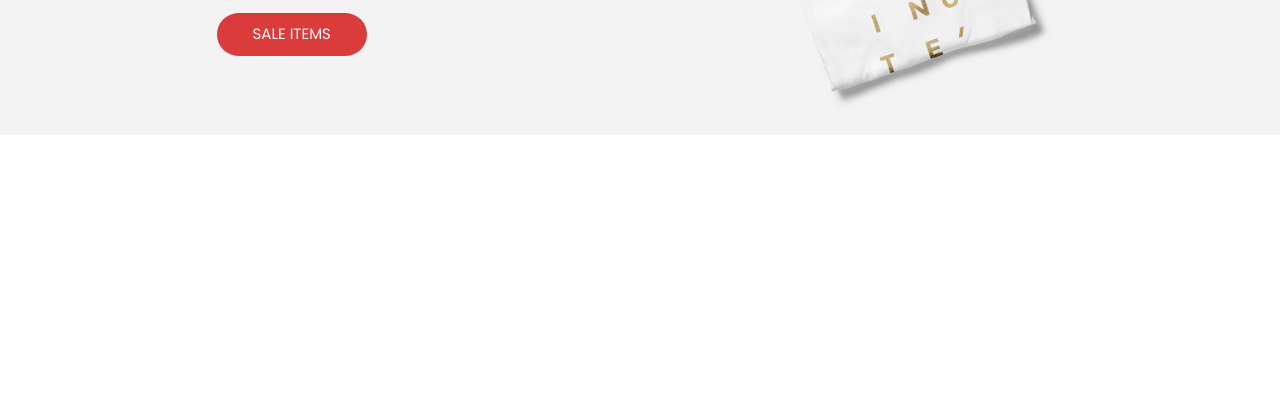
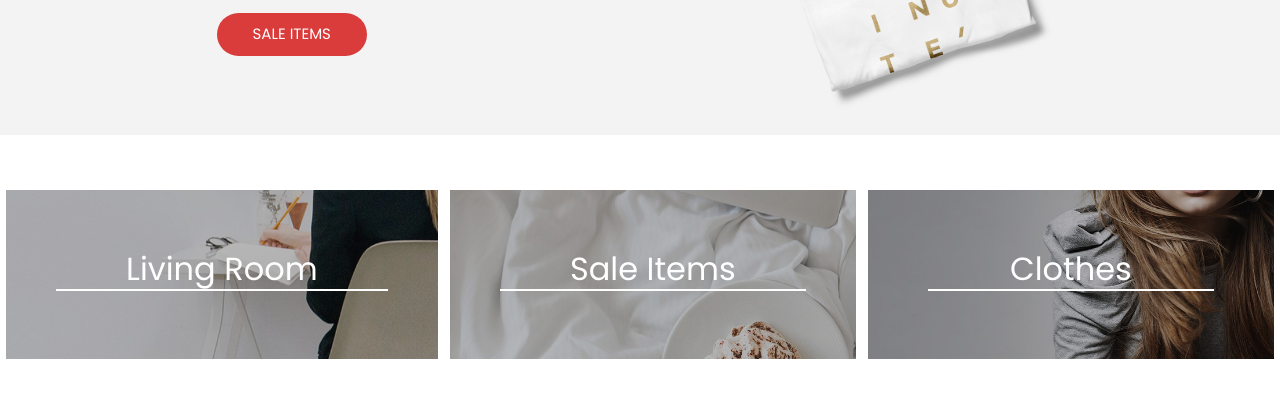
Before and after one commit to laurie2020/cs17_emporium_js_laurie, a plain HTML site: page index.html in a window 1280 px wide. Shown: the part 482-880 px from the top of the page. Before the commit the page ends 800 px from the top, so only its background shows below. Drawn offline with nearby package versions, Linux system fonts and the light colour scheme.

Commit message:
section categories

```diff
--- a/index.html
+++ b/index.html
@@ -110,7 +110,7 @@
     <!-- intro -->
     <section id="intro" class="d-flex justify-content-center">
         <div id="intro-text">
-            <h1>Shop at</h1>
+            <h2>Shop at</h2>
             <img src="./public/img/logo.png" alt="" id="logo">
             <p>A wonderful serenity has taken possession of my my entire soul, like these sweet mornings of spring which I enjoy with my.</p>
             <button class="rounded-pill">SALE ITEMS</button>
@@ -118,6 +118,19 @@
         <img src="./public/img/slider-1.jpg" alt="" class="img-fluid">
     </section>
     <!-- fin intro -->
+    <!-- categories -->
+    <section id="categories">
+        <div id="first">
+            <h2>Living Room</h2>
+        </div>
+        <div id="second">
+            <h2>Sale Items</h2>
+        </div>
+        <div id="third">
+            <h2>Clothes</h2>
+        </div>
+    </section>
+    <!-- fin categories -->
     <!-- bootstrap -->
     <script src="./node_modules/bootstrap/dist/js/bootstrap.js"></script>
     <!-- js -->
--- /dev/null
+++ b/src/sass/_categories.sass
@@ -0,0 +1,34 @@
+#first
+    background-image: url(../../public/img/services/service-1.jpg)
+    background-position: right
+    background-size: cover
+    background-repeat: no-repeat
+    padding: 60px 50px
+    margin: 5px
+    min-width: 406px
+#second
+    background-image: url(../../public/img/services/service-2.jpg)
+    background-position: right
+    background-size: cover
+    background-repeat: no-repeat
+    padding: 60px 50px
+    margin: 5px
+    min-width: 406px
+#third
+    background-image: url(../../public/img/services/slider-3.jpg)
+    background-position: right
+    background-size: cover
+    background-repeat: no-repeat
+    padding: 60px
+    margin: 5px
+    min-width: 406px
+#categories h2
+    text-align: center
+    color: white
+    border-bottom: solid white 2px
+    padding: 0 70px
+#categories
+    display: flex
+    justify-content: space-around
+    padding: 50px 0
+    flex-wrap: wrap
--- a/src/sass/_intro.sass
+++ b/src/sass/_intro.sass
@@ -7,8 +7,10 @@
     display: flex
     flex-direction: column
     justify-content: center
-    h1
+    h2
         color: #da3b3b
+        font-size: 40px
+        font-weight: bold
     p
         font-size: 0.8rem
         color: #575757
--- a/src/sass/style.sass
+++ b/src/sass/style.sass
@@ -2,6 +2,7 @@
 @import './_intro'
 @import './_icones'
 @import './_fonts'
+@import './_categories'
 *
     font-family: 'Poppins', sans-serif
 
```
Also changed, not shown: public/css/style.css, 1 other file.
